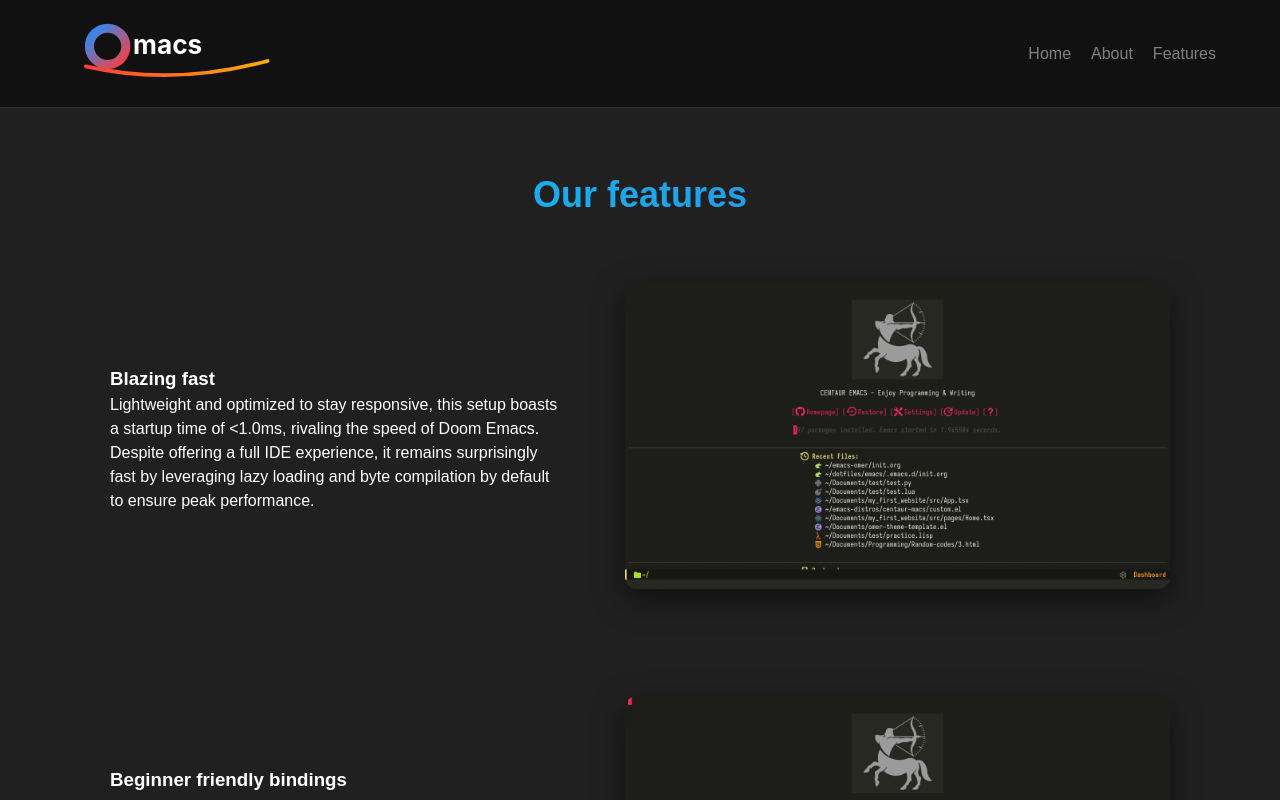
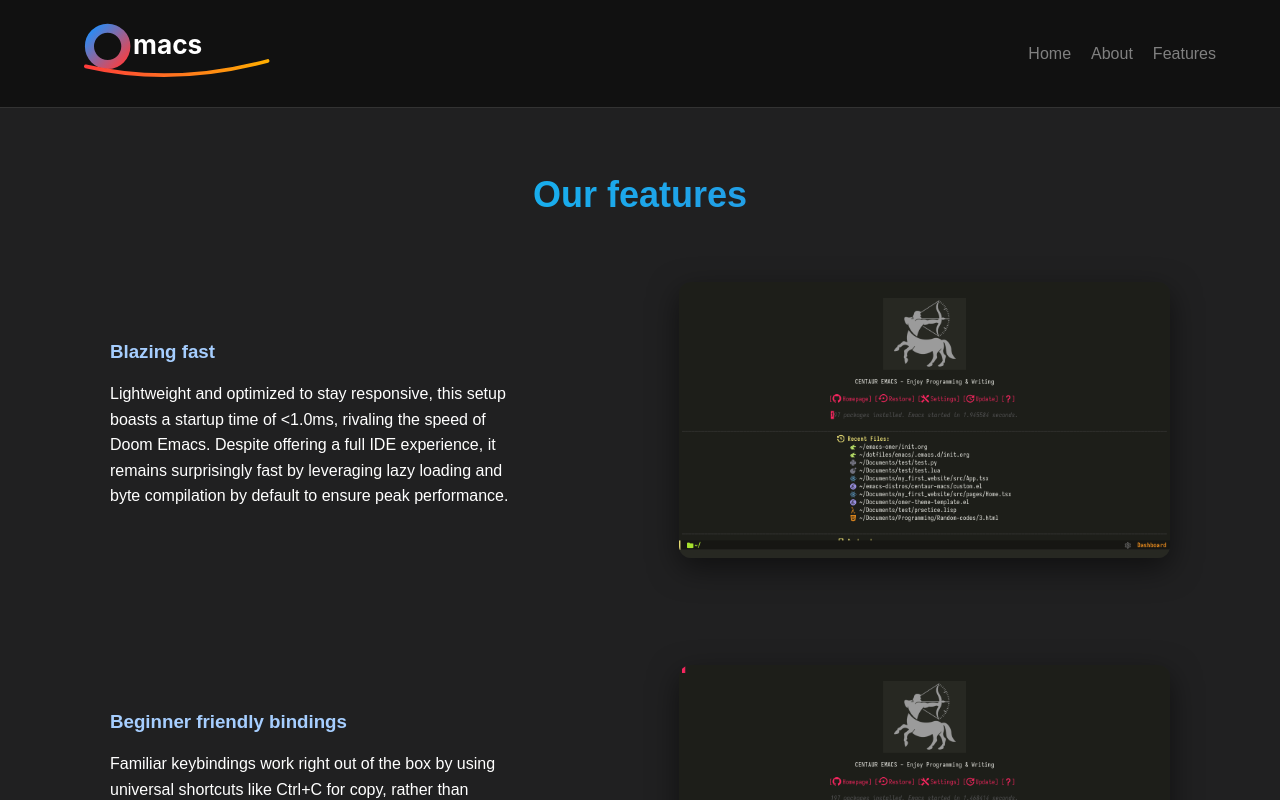
Before and after one commit to Umer-Arif/my-first-website, a React (Vite) app: page /features in a window 1280 px wide. Shown: the top 800 px of the page. Built offline with nearby package versions, Linux system fonts and the light colour scheme.

Commit message:
features fix

```diff
--- a/src/.#App.css
+++ /dev/null
@@ -1 +0,0 @@
-omer@naruto.36532:1771942459
--- a/src/App.css
+++ b/src/App.css
@@ -156,9 +156,21 @@ main {
 .feature-row {
   display: flex;
   align-items: center;
-  gap: 60px;
+  gap: 160px;
   margin-bottom: 100px;
+  color: white;
 }
+
+.feature-row h3 + p {
+    margin-top: 15px; /* Adjust this number to get the space you want */
+    line-height: 1.6;
+}
+
+.feature-row h3 {
+    color: #a6ceff;
+}
+
+
 
 .feature-text { flex: 1; }
 .feature-image { flex: 1.2; }
```
